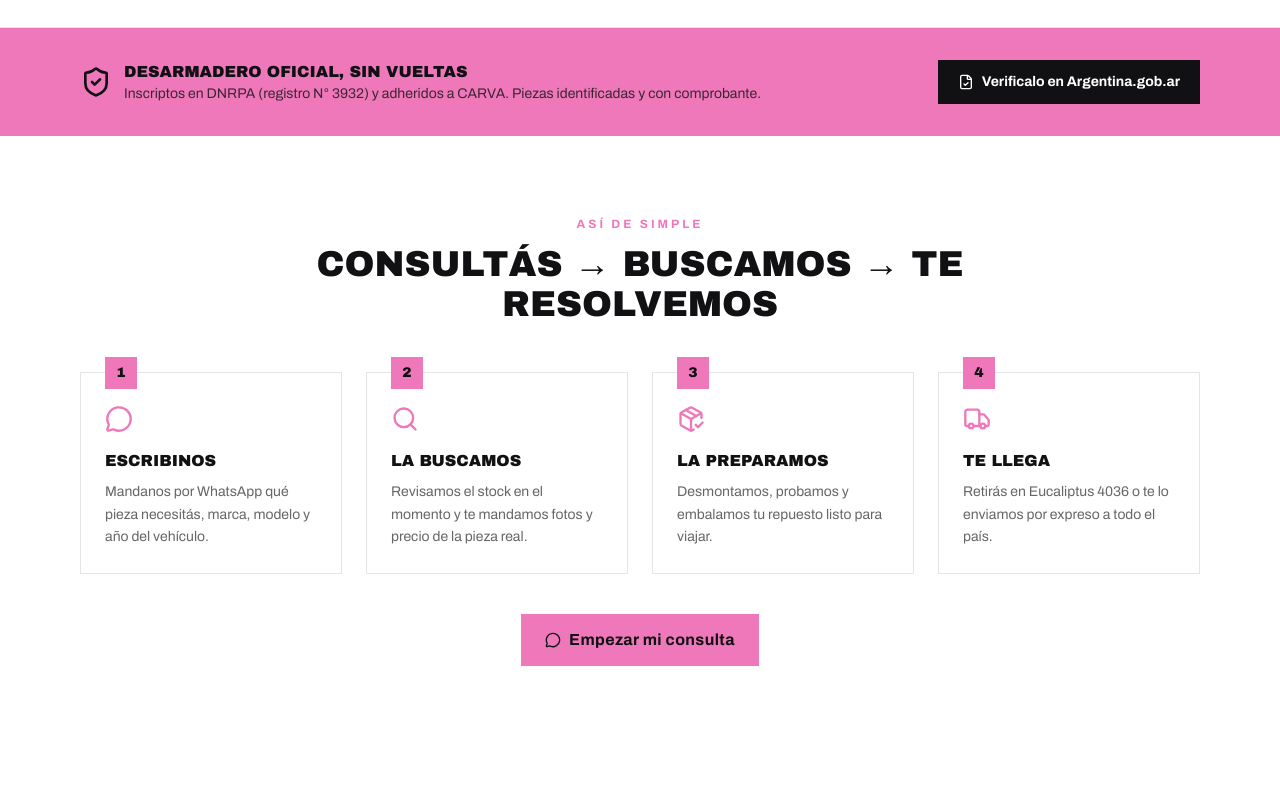
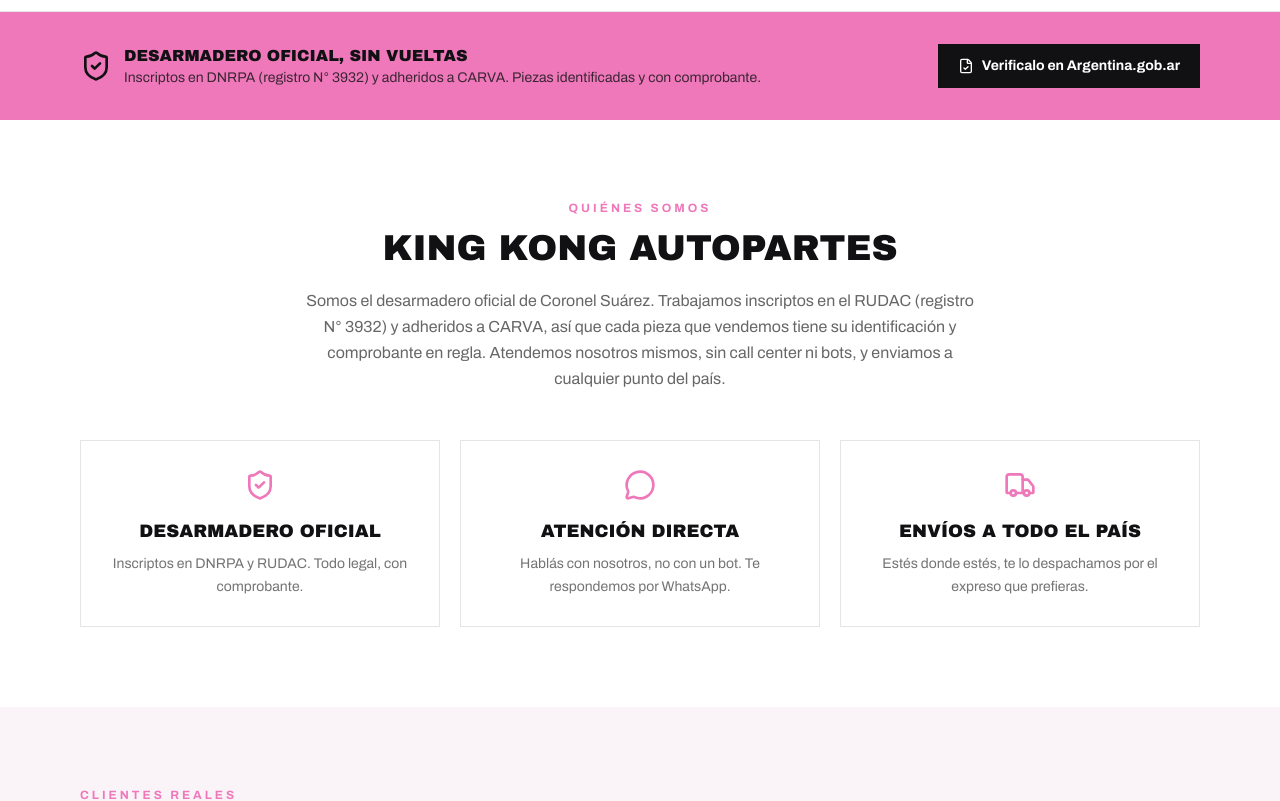
Before and after one commit to borthaburutoribio/kingkong-web, a React (Vite) app: page / in a window 1280 px wide. Shown: the part 1640-2441 px from the top of the page. Built offline with nearby package versions, Linux system fonts and the light colour scheme.

Commit message:
fix: sacar seccion 'como comprar' (obvia/ocupa espacio) y limpiar codigo sin uso

```diff
--- a/src/App.tsx
+++ b/src/App.tsx
@@ -10,7 +10,6 @@ import {
   MessageCircle,
   CheckCircle2,
   Search,
-  PackageCheck,
   ChevronRight,
   ChevronLeft,
   BadgeCheck,
@@ -87,21 +86,6 @@ const RESEÑAS = [
   { nombre: 'Hernán Grandjean', texto: 'Gracias a los chicos de King Kong Autopartes. Excelente atención.' },
   { nombre: 'Rafa Prieto',      texto: 'Tienen muchos repuestos y a un muy buen precio 👍' },
 ]
-
-function WspButton({ link, children, size = 'md' }: { link: string; children: React.ReactNode; size?: 'sm' | 'md' }) {
-  const pad = size === 'sm' ? 'px-4 py-2.5 text-sm' : 'px-6 py-3.5 text-base'
-  return (
-    <a
-      href={`${link}?text=${MSG}`}
-      target="_blank"
-      rel="noopener noreferrer"
-      className={`inline-flex items-center gap-2 ${pad} font-bold tracking-wide transition-all hover:-translate-y-0.5 hover:shadow-lg bg-[#ef78ba] text-[#111114]`}
-    >
-      <MessageCircle className="w-4 h-4 shrink-0" />
-      {children}
-    </a>
-  )
-}
 
 function Logo({ className = '' }: { className?: string }) {
   return (
@@ -459,7 +443,6 @@ export default function App() {
           <nav className="hidden lg:flex items-center gap-7 text-sm font-semibold">
             <a href="#buscar"    className="hover:text-[#ef78ba] transition-colors">Buscar repuesto</a>
             <a href="#nosotros"  className="hover:text-[#ef78ba] transition-colors">Quiénes somos</a>
-            <a href="#como"      className="hover:text-[#ef78ba] transition-colors">Cómo comprar</a>
             <a href="#opiniones" className="hover:text-[#ef78ba] transition-colors">Opiniones</a>
             <a href="#contacto"  className="hover:text-[#ef78ba] transition-colors">Contacto</a>
           </nav>
@@ -571,36 +554,6 @@ export default function App() {
           >
             <FileCheck className="w-4 h-4" /> Verificalo en Argentina.gob.ar
           </a>
-        </div>
-      </section>
-
-      {/* Cómo comprar */}
-      <section id="como" className="max-w-6xl mx-auto px-4 py-20">
-        <div className="text-center max-w-2xl mx-auto mb-12">
-          <div className="text-xs font-bold tracking-[0.25em] kk-pink mb-3">ASÍ DE SIMPLE</div>
-          <h2 className="font-display text-3xl sm:text-4xl uppercase">
-            Consultás → buscamos → te resolvemos
-          </h2>
-        </div>
-        <div className="grid md:grid-cols-4 gap-6">
-          {[
-            { Icon: MessageCircle, t: 'Escribinos', d: 'Mandanos por WhatsApp qué pieza necesitás, marca, modelo y año del vehículo.' },
-            { Icon: Search,        t: 'La buscamos', d: 'Revisamos el stock en el momento y te mandamos fotos y precio de la pieza real.' },
-            { Icon: PackageCheck,  t: 'La preparamos', d: 'Desmontamos, probamos y embalamos tu repuesto listo para viajar.' },
-            { Icon: Truck,         t: 'Te llega', d: 'Retirás en Eucaliptus 4036 o te lo enviamos por expreso a todo el país.' },
-          ].map(({ Icon, t, d }, i) => (
-            <div key={t} className="relative border border-black/10 p-6 pt-8">
-              <div className="absolute -top-4 left-6 kk-bg-pink w-8 h-8 flex items-center justify-center font-display text-sm text-[#111114]">
-                {i + 1}
-              </div>
-              <Icon className="w-7 h-7 kk-pink mb-4" />
-              <div className="font-display text-base uppercase mb-2">{t}</div>
-              <div className="text-sm text-black/60 leading-relaxed">{d}</div>
-            </div>
-          ))}
-        </div>
-        <div className="mt-10 text-center">
-          <WspButton link={WSP.agustin.link}>Empezar mi consulta</WspButton>
         </div>
       </section>
 
```
